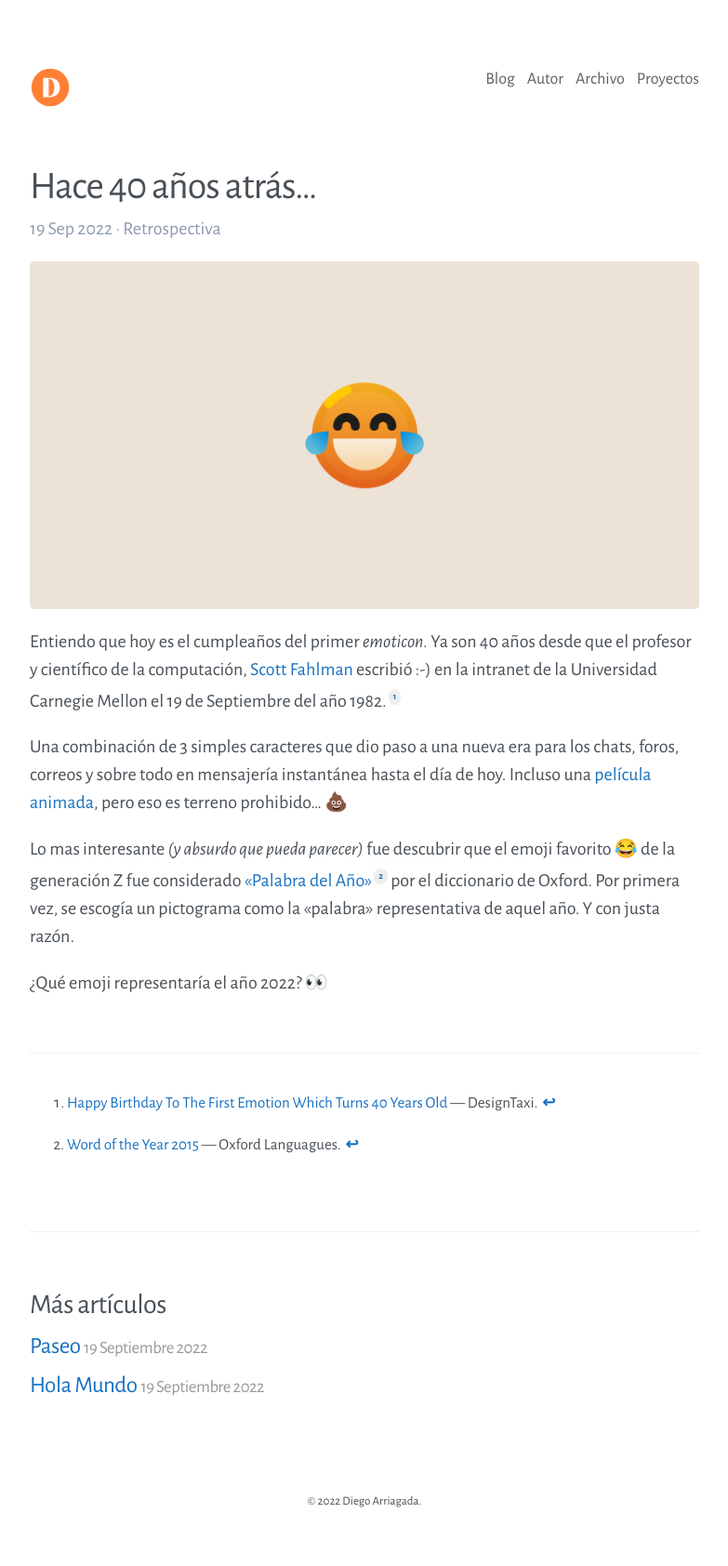
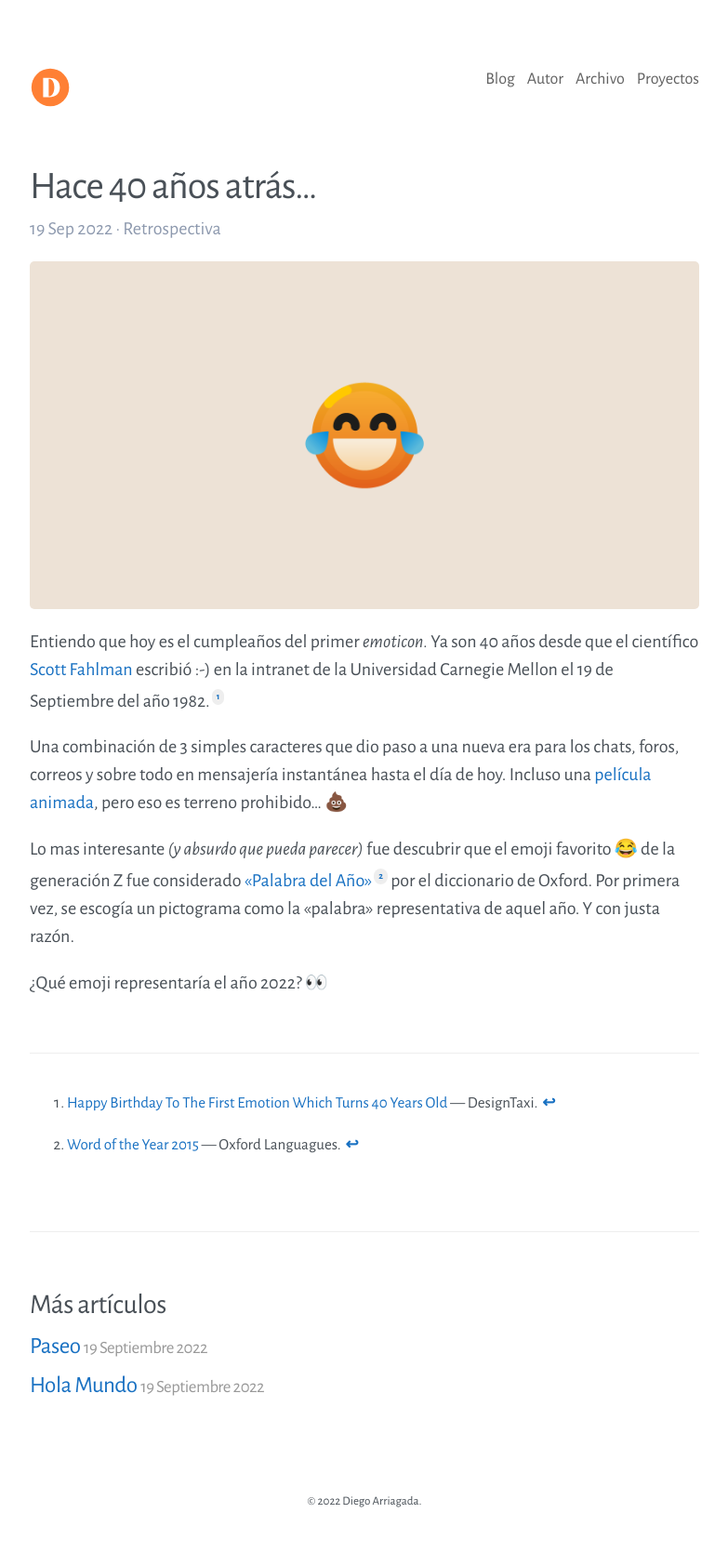
Before and after one commit to darriagada/darriagada.github.io, a Jekyll site: the page built from _posts/2022-09-19-emoticons.md, in a window 1280 px wide. Shown: the whole page at 93% size, without its empty margins (248-1031 px from the left). Built offline with Jekyll 4.4.1, drawn with Linux system fonts in a browser that asks for light colours; comment, search, counter and statistics services are not loaded.

Commit message:
Update 2022-09-19-emoticons.md

```diff
--- a/_posts/2022-09-19-emoticons.md
+++ b/_posts/2022-09-19-emoticons.md
@@ -5,7 +5,7 @@
 ---
 ![Emoji](/public/images/posts/post_smiley_hero_2x.png)
 
-Entiendo que hoy es el cumpleaños del primer _emoticon._ Ya son 40 años desde que el profesor y científico de la computación, [Scott Fahlman](https://es.wikipedia.org/wiki/Scott_Fahlman) escribió :-) en la intranet de la Universidad Carnegie Mellon el 19 de Septiembre del año 1982.[^fn-history]
+Entiendo que hoy es el cumpleaños del primer _emoticon._ Ya son 40 años desde que el científico [Scott Fahlman](https://es.wikipedia.org/wiki/Scott_Fahlman) escribió :-) en la intranet de la Universidad Carnegie Mellon el 19 de Septiembre del año 1982.[^fn-history]
 
 Una combinación de 3 simples caracteres que dio paso a una nueva era para los chats, foros, correos y sobre todo en mensajería instantánea hasta el día de hoy. Incluso una [película animada](https://es.wikipedia.org/wiki/Emoji:_la_pel%C3%ADcula), pero eso es terreno prohibido… 💩
 
```
